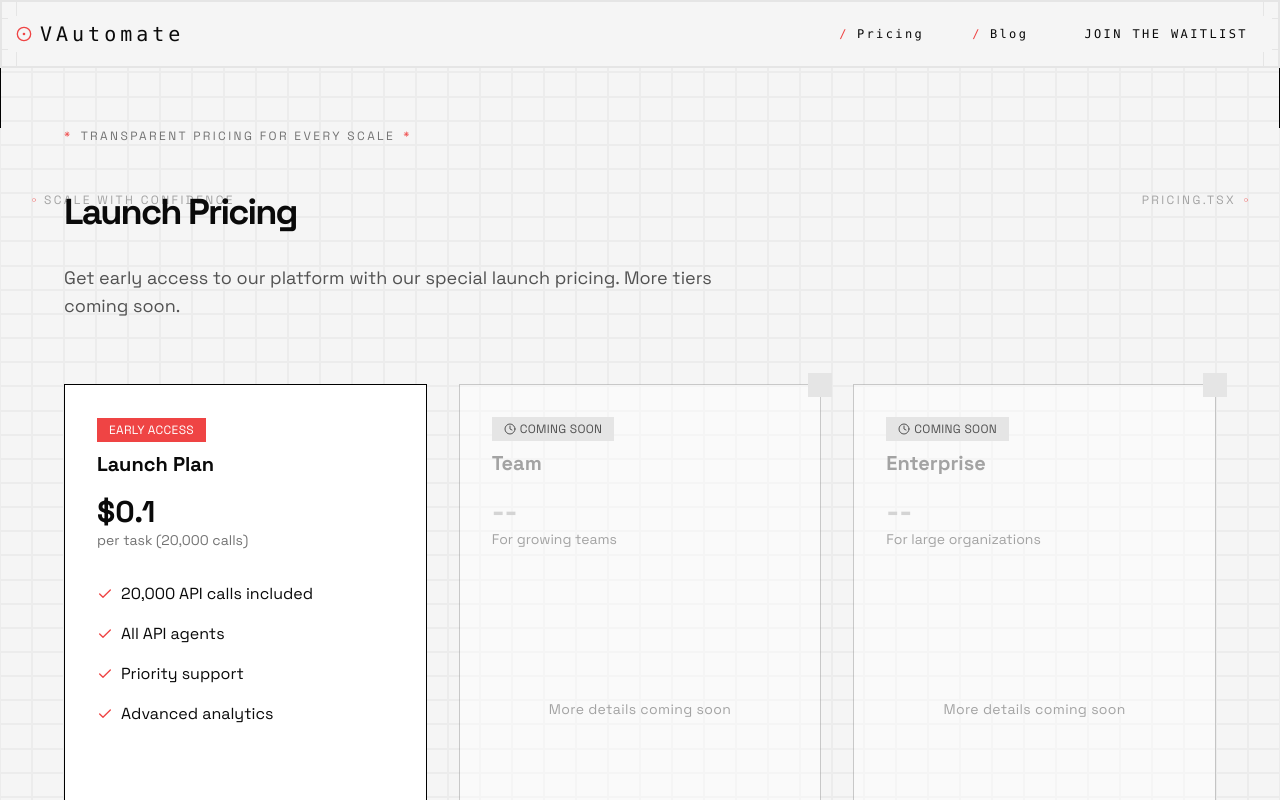
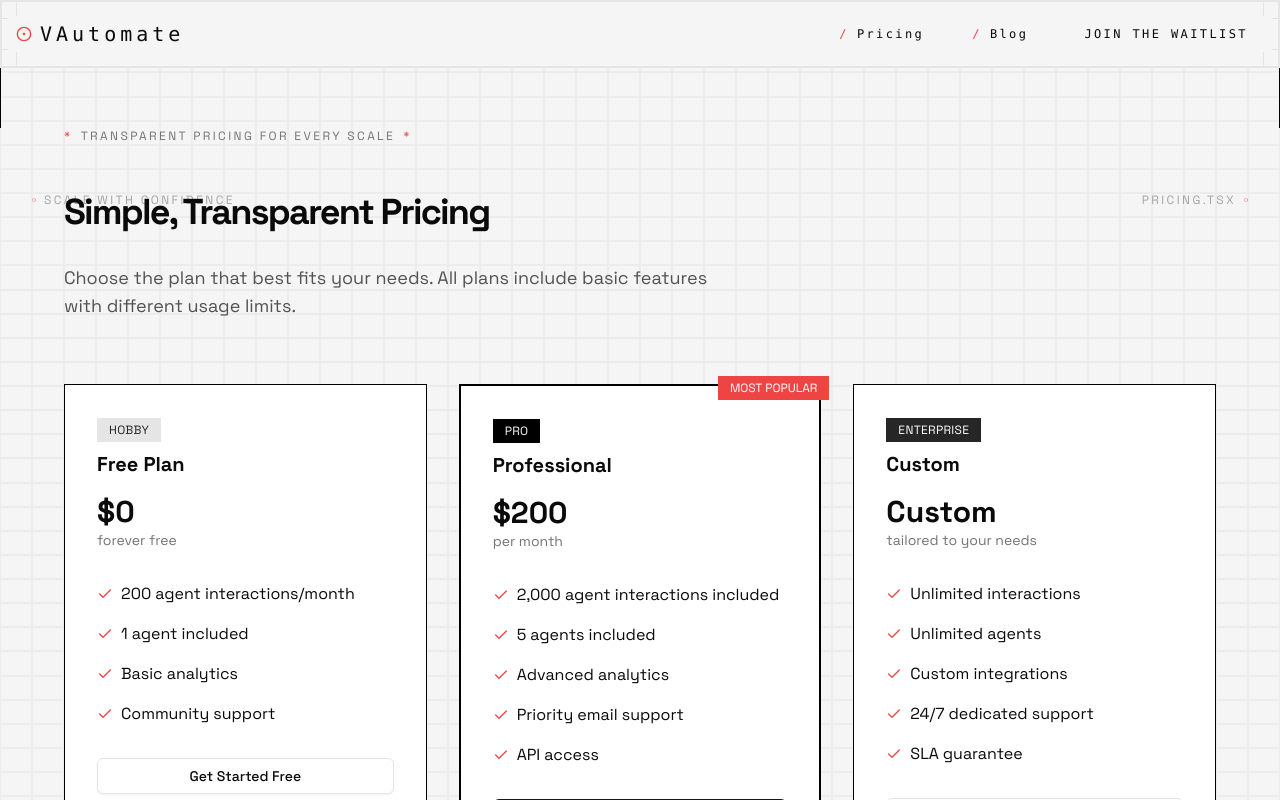
Before and after one commit to anandMohanan/vfa_rewrite_web, a Next.js app: page /pricing in a window 1280 px wide. Shown: the top 800 px of the page. Built offline with nearby package versions, Linux system fonts and the light colour scheme; no server answers.

Commit message:
pricing page fix

```diff
--- a/app/(user-view)/pricing/page.tsx
+++ b/app/(user-view)/pricing/page.tsx
@@ -1,8 +1,7 @@
-
 import { TechLabel } from '@/components/ui/tech-label';
-import { Check, Clock } from 'lucide-react';
+import { Check, Clock, ArrowRight } from 'lucide-react';
 import Link from "next/link";
-import posthog from "posthog-js";
+import { Button } from "@/components/ui/button";
 
 export default function Pricing() {
     return (
@@ -36,74 +35,139 @@ export default function Pricing() {
                         <span className="text-red-500" aria-hidden="true">*</span>
                     </header>
 
-                    <h2 className="text-4xl font-bold mb-8 tracking-tighter">Launch Pricing</h2>
+                    <h2 className="text-4xl font-bold mb-8 tracking-tighter">Simple, Transparent Pricing</h2>
                     <p className="text-lg text-neutral-600 mb-16 max-w-2xl">
-                        Get early access to our platform with our special launch pricing. More tiers coming soon.
+                        Choose the plan that best fits your needs. All plans include basic features with different usage limits.
                     </p>
 
                     <div className="grid md:grid-cols-2 lg:grid-cols-3 gap-8">
-                        {/* Early Access Plan */}
+                        {/* Hobby Plan */}
                         <div className="relative bg-white p-8 border border-black group hover:border-red-500 transition-colors">
                             <div className="absolute -top-3 -right-3 w-6 h-6 bg-red-500 hidden group-hover:block" />
                             <div className="mb-4">
-                                <span className="inline-block px-3 py-1 bg-red-500 text-white text-xs tracking-wide mb-2">
-                                    EARLY ACCESS
+                                <span className="inline-block px-3 py-1 bg-neutral-200 text-neutral-800 text-xs tracking-wide mb-2">
+                                    HOBBY
                                 </span>
-                                <h3 className="text-xl font-bold">Launch Plan</h3>
+                                <h3 className="text-xl font-bold">Free Plan</h3>
                             </div>
                             <div className="text-3xl font-bold mb-8">
-                                $0.1
+                                $0
                                 <span className="text-sm font-normal text-neutral-500 block">
-                                    per task (20,000 calls)
+                                    forever free
                                 </span>
                             </div>
                             <ul className="space-y-4 mb-8">
                                 <li className="flex items-center gap-2">
                                     <Check size={16} className="text-red-500" />
-                                    <span>20,000 API calls included</span>
+                                    <span>200 agent interactions/month</span>
                                 </li>
                                 <li className="flex items-center gap-2">
                                     <Check size={16} className="text-red-500" />
-                                    <span>All API agents</span>
+                                    <span>1 agent included</span>
                                 </li>
                                 <li className="flex items-center gap-2">
                                     <Check size={16} className="text-red-500" />
-                                    <span>Priority support</span>
+                                    <span>Basic analytics</span>
+                                </li>
+                                <li className="flex items-center gap-2">
+                                    <Check size={16} className="text-red-500" />
+                                    <span>Community support</span>
+                                </li>
+                            </ul>
+                            <Button className="w-full" variant="outline">
+                                Get Started Free
+                            </Button>
+                        </div>
+
+                        {/* Pro Plan */}
+                        <div className="relative bg-white p-8 border-2 border-black group hover:border-red-500 transition-colors">
+                            <div className="absolute -top-3 -right-3 w-6 h-6 bg-red-500 hidden group-hover:block" />
+                            <div className="absolute -top-2.5 -right-2.5 px-3 py-1 bg-red-500 text-white text-xs">
+                                MOST POPULAR
+                            </div>
+                            <div className="mb-4">
+                                <span className="inline-block px-3 py-1 bg-black text-white text-xs tracking-wide mb-2">
+                                    PRO
+                                </span>
+                                <h3 className="text-xl font-bold">Professional</h3>
+                            </div>
+                            <div className="text-3xl font-bold mb-8">
+                                $200
+                                <span className="text-sm font-normal text-neutral-500 block">
+                                    per month
+                                </span>
+                            </div>
+                            <ul className="space-y-4 mb-8">
+                                <li className="flex items-center gap-2">
+                                    <Check size={16} className="text-red-500" />
+                                    <span>2,000 agent interactions included</span>
+                                </li>
+                                <li className="flex items-center gap-2">
+                                    <Check size={16} className="text-red-500" />
+                                    <span>5 agents included</span>
                                 </li>
                                 <li className="flex items-center gap-2">
                                     <Check size={16} className="text-red-500" />
                                     <span>Advanced analytics</span>
                                 </li>
+                                <li className="flex items-center gap-2">
+                                    <Check size={16} className="text-red-500" />
+                                    <span>Priority email support</span>
+                                </li>
+                                <li className="flex items-center gap-2">
+                                    <Check size={16} className="text-red-500" />
+                                    <span>API access</span>
+                                </li>
                             </ul>
+                            <Button className="w-full">
+                                Subscribe Now
+                            </Button>
                         </div>
 
-                        {/* Coming Soon Plans */}
-                        {[
-                            { title: "Team", description: "For growing teams" },
-                            { title: "Enterprise", description: "For large organizations" }
-                        ].map((plan) => (
-                            <div key={plan.title} className="relative bg-white/50 p-8 border border-black/20 group">
-                                <div className="absolute -top-3 -right-3 w-6 h-6 bg-neutral-200" />
-                                <div className="mb-4">
-                                    <span className="inline-flex items-center gap-1 px-3 py-1 bg-neutral-200 text-neutral-600 text-xs tracking-wide mb-2">
-                                        <Clock size={12} />
-                                        COMING SOON
-                                    </span>
-                                    <h3 className="text-xl font-bold text-neutral-400">{plan.title}</h3>
-                                </div>
-                                <div className="text-3xl font-bold mb-8 text-neutral-300">
-                                    --
-                                    <span className="text-sm font-normal text-neutral-400 block">
-                                        {plan.description}
-                                    </span>
-                                </div>
-                                <div className="h-64 flex items-center justify-center">
-                                    <div className="text-neutral-400 text-sm tracking-wide">
-                                        More details coming soon
-                                    </div>
-                                </div>
+                        {/* Enterprise Plan */}
+                        <div className="relative bg-white p-8 border border-black group hover:border-red-500 transition-colors">
+                            <div className="absolute -top-3 -right-3 w-6 h-6 bg-red-500 hidden group-hover:block" />
+                            <div className="mb-4">
+                                <span className="inline-block px-3 py-1 bg-neutral-800 text-white text-xs tracking-wide mb-2">
+                                    ENTERPRISE
+                                </span>
+                                <h3 className="text-xl font-bold">Custom</h3>
                             </div>
-                        ))}
+                            <div className="text-3xl font-bold mb-8">
+                                Custom
+                                <span className="text-sm font-normal text-neutral-500 block">
+                                    tailored to your needs
+                                </span>
+                            </div>
+                            <ul className="space-y-4 mb-8">
+                                <li className="flex items-center gap-2">
+                                    <Check size={16} className="text-red-500" />
+                                    <span>Unlimited interactions</span>
+                                </li>
+                                <li className="flex items-center gap-2">
+                                    <Check size={16} className="text-red-500" />
+                                    <span>Unlimited agents</span>
+                                </li>
+                                <li className="flex items-center gap-2">
+                                    <Check size={16} className="text-red-500" />
+                                    <span>Custom integrations</span>
+                                </li>
+                                <li className="flex items-center gap-2">
+                                    <Check size={16} className="text-red-500" />
+                                    <span>24/7 dedicated support</span>
+                                </li>
+                                <li className="flex items-center gap-2">
+                                    <Check size={16} className="text-red-500" />
+                                    <span>SLA guarantee</span>
+                                </li>
+                            </ul>
+                            <Button variant="outline" className="w-full group">
+                                <span className="flex items-center gap-2">
+                                    Book a Meeting
+                                    <ArrowRight size={16} className="group-hover:translate-x-1 transition-transform" />
+                                </span>
+                            </Button>
+                        </div>
                     </div>
                 </div>
             </div>
```
